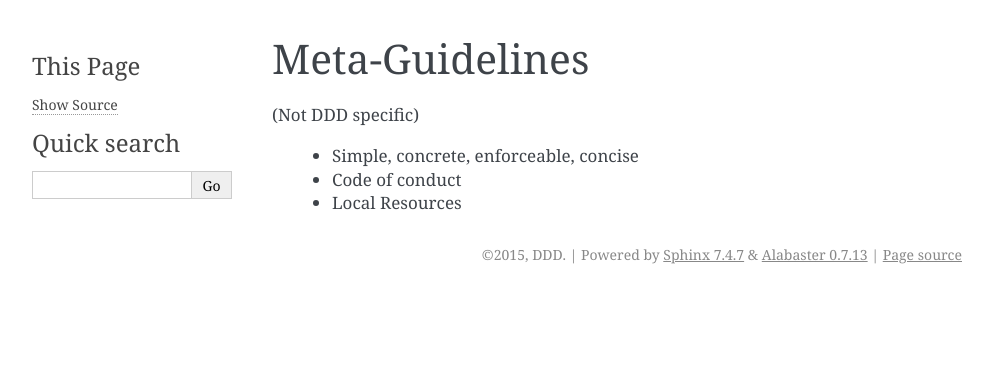
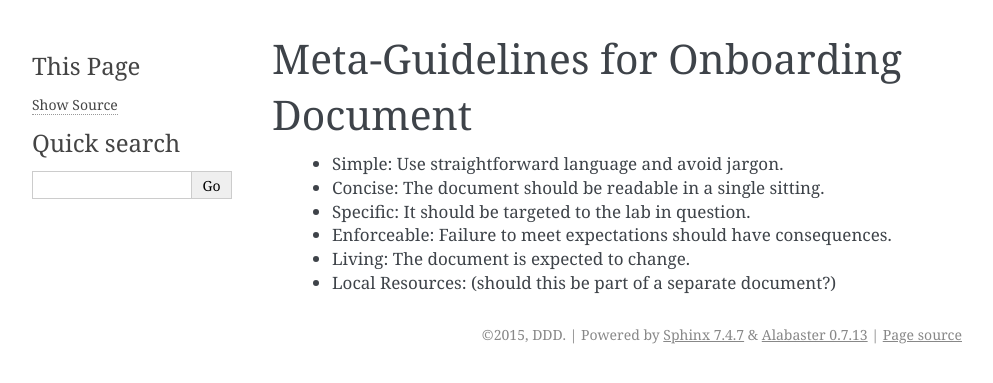
Before and after one commit to greenelab/onboarding, a Sphinx documentation site: the page built from source/meta.rst, in a window 1280 px wide. Shown: the top 383 px of the page, without its empty margins (148-1141 px from the left). Built offline with Sphinx 7.4.7, drawn with Linux system fonts in a browser that asks for light colours.

```diff
--- a/source/meta.rst
+++ b/source/meta.rst
@@ -1,8 +1,10 @@
-Meta-Guidelines
+Meta-Guidelines for Onboarding Document
 ===============
 
-(Not DDD specific)
+ * Simple: Use straightforward language and avoid jargon.
+ * Concise: The document should be readable in a single sitting.
+ * Specific: It should be targeted to the lab in question.
+ * Enforceable: Failure to meet expectations should have consequences.
+ * Living: The document is expected to change.
 
- * Simple, concrete, enforceable, concise
- * Code of conduct
- * Local Resources
+ * Local Resources: (should this be part of a separate document?)
```
Also changed, not shown: source/expectations.rst (+6 -4 lines).
